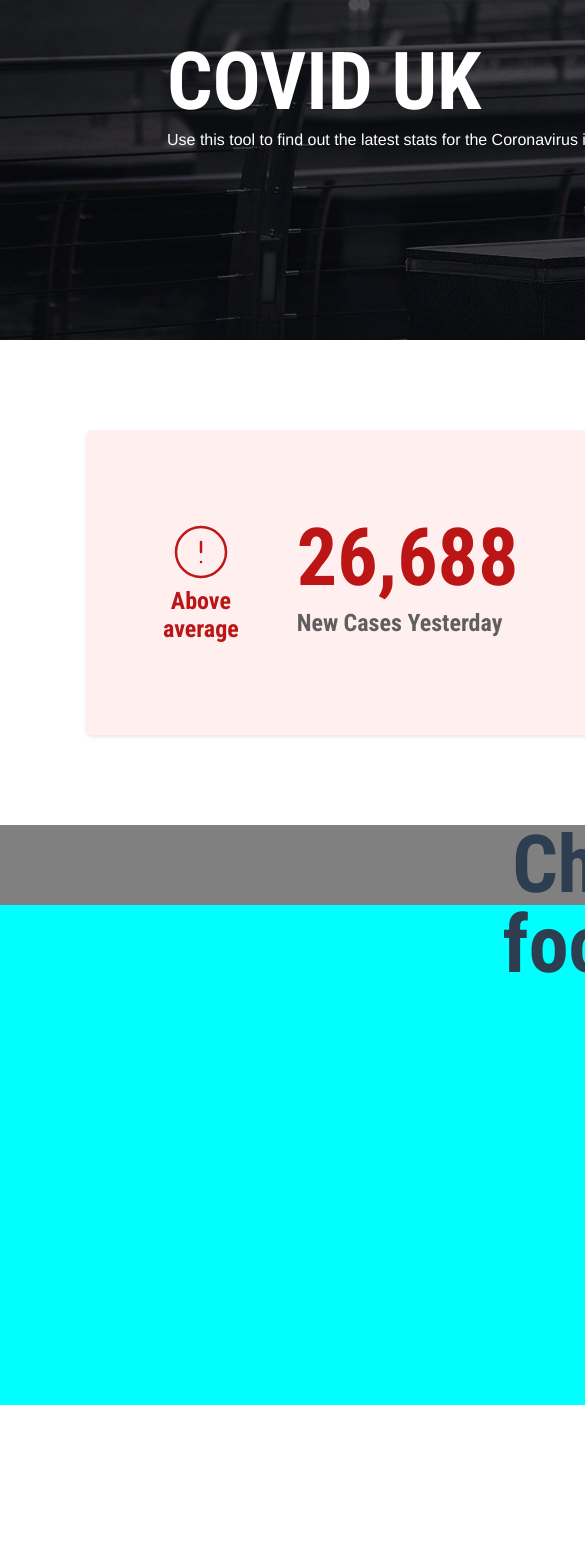
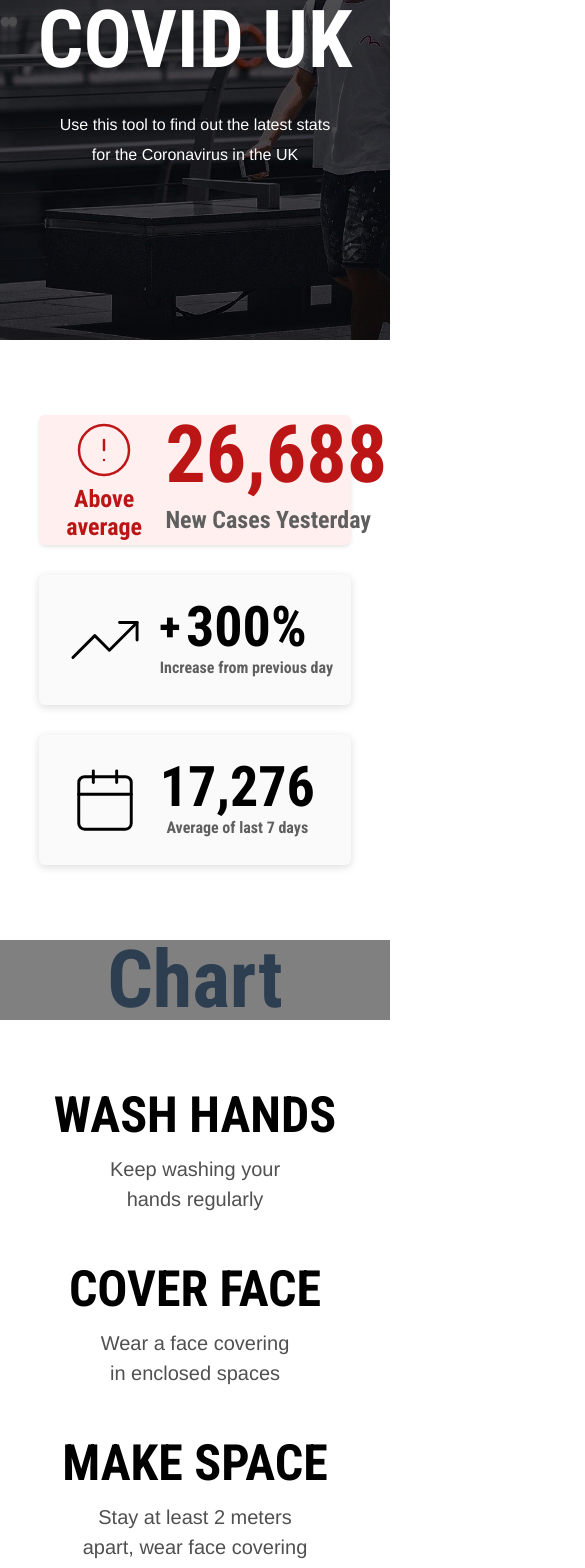
Before and after one commit to juangalbea/covid-uk-dashboard, a Vue app: page / in a window 390 px wide. Shown: the part 180-1748 px from the top of the page, 585 px wide, since content can reach past the window. Before the commit the page ends 1585 px from the top, so only its background shows below. Built offline with nearby package versions, Linux system fonts and the light colour scheme; some icons are missing.

Commit message:
responsive

```diff
--- a/src/App.vue
+++ b/src/App.vue
@@ -67,4 +67,10 @@ h5 {
   text-align: center;
   color: #2c3e50;
 }
+
+@media (max-width: 1200px) {
+  #app {
+    width: 100vw;
+  }
+}
 </style>
--- a/src/components/Content.vue
+++ b/src/components/Content.vue
@@ -2,16 +2,19 @@
   <div>
     <Data />
     <Chart />
+    <Rules />
   </div>
 </template>
 
 <script>
 import Data from './Data';
 import Chart from './Chart';
+import Rules from './Rules';
 export default {
   components: {
     Data,
-    Chart
+    Chart,
+    Rules
   }
 }
 </script>
--- a/src/components/Data.vue
+++ b/src/components/Data.vue
@@ -123,4 +123,60 @@ export default {
 .box h5 {
   line-height: 26px;
 }
+
+@media (min-width: 960px) and (max-width: 1200px) {
+  #data {
+  margin: 90px 7vw 90px 7vw;
+}
+
+#cases {
+  width: 43vw;
+}
+
+#alert {
+  margin-left: 5vw;
+  margin-right: 4vw;
+}
+
+.box {
+  width: 39vw;
+}
+
+.box img {
+  margin-left: 6vw;
+  margin-right: 3vw;
+}
+}
+
+@media (max-width: 960px) {
+  #data {
+  margin: 50px;
+  height: 500px ;
+  display: flex;
+  flex-direction: column;
+  justify-content: center;
+  align-items: center;
+
+}
+
+#cases {
+  width: 80vw;
+  margin: 0;
+}
+
+.box {
+  width: 80vw;
+  margin-top: 30px;
+}
+
+#alert {
+  margin-left: 7vw;
+  margin-right: 6vw;
+}
+
+.box img {
+  margin-left: 8vw;
+  margin-right: 5vw;
+}
+}
 </style>
--- a/src/components/Footer.vue
+++ b/src/components/Footer.vue
@@ -1,6 +1,9 @@
 <template>
   <div id="footer">
-    <h1>footer</h1>
+      <div>
+        <p>An RCCO development challenge by JUAN GARCIA ALBEA</p><br><p>Data source: Gov.uk</p>
+      </div>
+      <h3>COVID UK</h3>
   </div>
 </template>
 
@@ -12,7 +15,49 @@ export default {
 
 <style scoped>
 #footer {
-  background-color: cyan;
-  height: 500px;
+  display: flex;
+  justify-content: space-between;
+  align-items: center;
+  color: white;
+  background-color: #1c4155;
+  height: 120px;
+  padding-left: 95px;
+  padding-right: 75px;
+  border-top-left-radius: 6px;
+  border-top-right-radius: 6px;
+}
+
+#footer div {
+  display: flex;
+  flex-direction: column;
+  align-items: flex-start;
+}
+
+#footer p {
+  line-height: 8px;
+}
+
+#footer h3 {
+  margin-top: 10px;
+}
+
+@media (max-width: 960px) {
+  #footer {
+  display: flex;
+  flex-direction: column;
+  justify-content: space-evenly;
+  align-items: center;
+  color: white;
+  background-color: #1c4155;
+  height: 220px;
+  padding-left: 95px;
+  padding-right: 75px;
+  border-top-left-radius: 6px;
+  border-top-right-radius: 6px;
+}
+
+#footer p {
+  line-height: 20px;
+}
 }
 </style>
--- a/src/components/Header.vue
+++ b/src/components/Header.vue
@@ -2,19 +2,21 @@
   <div id="header">
     <div id="title">
       <h1>COVID UK</h1>
-      <p>Use this tool to find out the latest stats for the Coronavirus in the UK</p>
+      <p>
+        Use this tool to find out the latest stats for the Coronavirus in the UK
+      </p>
     </div>
     <arrow-down-icon size="1.8x" class="custom-class arrow"></arrow-down-icon>
   </div>
 </template>
 
 <script>
-import { ArrowDownIcon } from 'vue-feather-icons'
+import { ArrowDownIcon } from "vue-feather-icons";
 export default {
   components: {
-    ArrowDownIcon
-  }
-}
+    ArrowDownIcon,
+  },
+};
 </script>
 
 <style scoped>
@@ -23,8 +25,8 @@ export default {
   flex-direction: column;
   justify-content: center;
   align-items: center;
-  margin: 0;
-  background: url('../assets/pandemic2.jpg');
+
+  background: url("../assets/pandemic2.jpg");
   background-repeat: no-repeat;
   background-size: cover;
   background-position: center;
@@ -54,4 +56,45 @@ h1 {
 .arrow:hover {
   color: white;
 }
+
+@media (min-width: 960px) and (max-width: 1200px) {
+  #header {
+    max-width: 100vw;
+  }
+
+  #title {
+    margin-left: 200px;
+  }
+}
+
+@media (max-width: 960px) {
+  #header {
+    max-width: 100vw;
+  }
+
+  #title {
+    width: 50vw;
+    margin: 2px;
+    min-width: 340px;
+  }
+
+  .arrow {
+    display: none;
+  }
+
+  #title p {
+    width: 280px;
+    line-height: 30px;
+    margin: 20px;
+  }
+
+  #title {
+  display: flex;
+  flex-direction: column;
+  align-items: center;
+  justify-content: center;
+  width: 866px;
+  margin: 167px;
+}
+}
 </style>
--- /dev/null
+++ b/src/components/Rules.vue
@@ -0,0 +1,81 @@
+<template>
+  <div id="rules">
+    <div class="rule">
+      <h2>WASH HANDS</h2>
+      <p>Keep washing your<br>hands regularly</p>
+    </div>
+    <div class="rule">
+      <h2>COVER FACE</h2>
+      <p>Wear a face covering<br>in enclosed spaces</p>
+    </div>
+    <div class="rule">
+      <h2>MAKE SPACE</h2>
+      <p>Stay at least 2 meters<br>apart, wear face covering</p>
+    </div>
+  </div>
+</template>
+
+<script>
+export default {
+
+}
+</script>
+
+<style scoped>
+#rules {
+  display: flex;
+  justify-content: space-evenly;
+  margin: 150px 70px;
+}
+
+.rule {
+  width: 260px;
+}
+
+h2 {
+  font-size: 29px;
+  margin-bottom: 14px;
+}
+
+p {
+  color: #505050;
+  line-height: 18px;
+}
+
+@media (min-width: 960px) and (max-width: 1200px) {
+  #rules {
+    margin: 150px 9vw;
+    max-width: 86vw;
+  }
+
+  .rule {
+    width: 26rem;
+  }
+}
+
+@media (max-width: 960px) {
+  #rules {
+  display: flex;
+  flex-direction: column;
+  justify-content: center;
+  align-items: center;
+  margin: 20px 0 60px 0;
+}
+
+.rule {
+  width: 80vw;
+  margin-top: 50px;
+}
+
+h2 {
+  font-size: 50px;
+  margin-bottom: 14px;
+}
+
+p {
+  color: #505050;
+  font-size: 20px;
+  line-height: 30px;
+}
+}
+</style>
```
